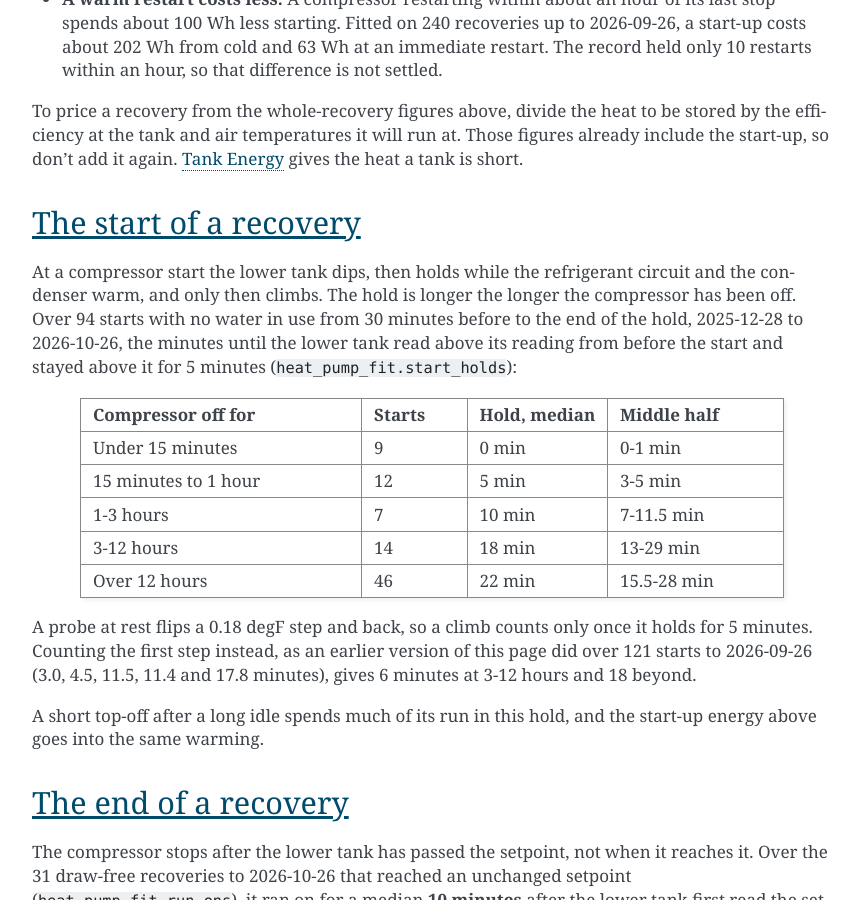
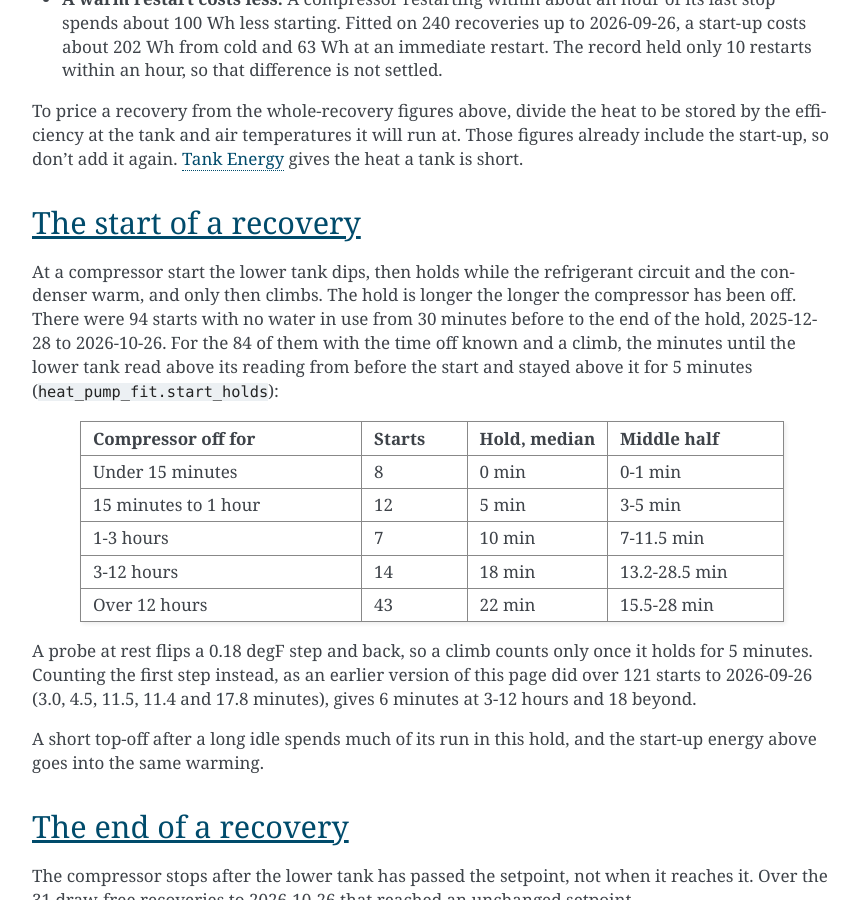
Before and after one commit to eman/nwp500-python, a Sphinx documentation site: the page built from docs/explanation/recovery-speed.rst, in a window 1280 px wide and 900 px high, scrolled down 4923 px. Shown: the whole window, without its empty margins (338-1197 px from the left). Built offline with Sphinx 7.4.7, drawn with Linux system fonts in a browser that asks for light colours.

Commit message:
docs(sim): correct the start-hold counts
Of the 94 clean starts, 84 have their time off known and a climb. Under 15 minutes holds 8 starts and over 12 hours 43; the 3-12 hour middle half is 13.2-28.5 minutes. Medians are unchanged.

```diff
--- a/docs/explanation/recovery-speed.rst
+++ b/docs/explanation/recovery-speed.rst
@@ -341,10 +341,11 @@
 
 At a compressor start the lower tank dips, then holds while the
 refrigerant circuit and the condenser warm, and only then climbs. The
-hold is longer the longer the compressor has been off. Over 94 starts
-with no water in use from 30 minutes before to the end of the hold,
-2025-12-28 to 2026-10-26, the minutes until the lower tank read above
-its reading from before the start and stayed above it for 5 minutes
+hold is longer the longer the compressor has been off. There were 94
+starts with no water in use from 30 minutes before to the end of the
+hold, 2025-12-28 to 2026-10-26. For the 84 of them with the time off
+known and a climb, the minutes until the lower tank read above its
+reading from before the start and stayed above it for 5 minutes
 (``heat_pump_fit.start_holds``):
 
 .. list-table::
@@ -356,7 +357,7 @@
      - Hold, median
      - Middle half
    * - Under 15 minutes
-     - 9
+     - 8
      - 0 min
      - 0-1 min
    * - 15 minutes to 1 hour
@@ -370,9 +371,9 @@
    * - 3-12 hours
      - 14
      - 18 min
-     - 13-29 min
+     - 13.2-28.5 min
    * - Over 12 hours
-     - 46
+     - 43
      - 22 min
      - 15.5-28 min
 
```
